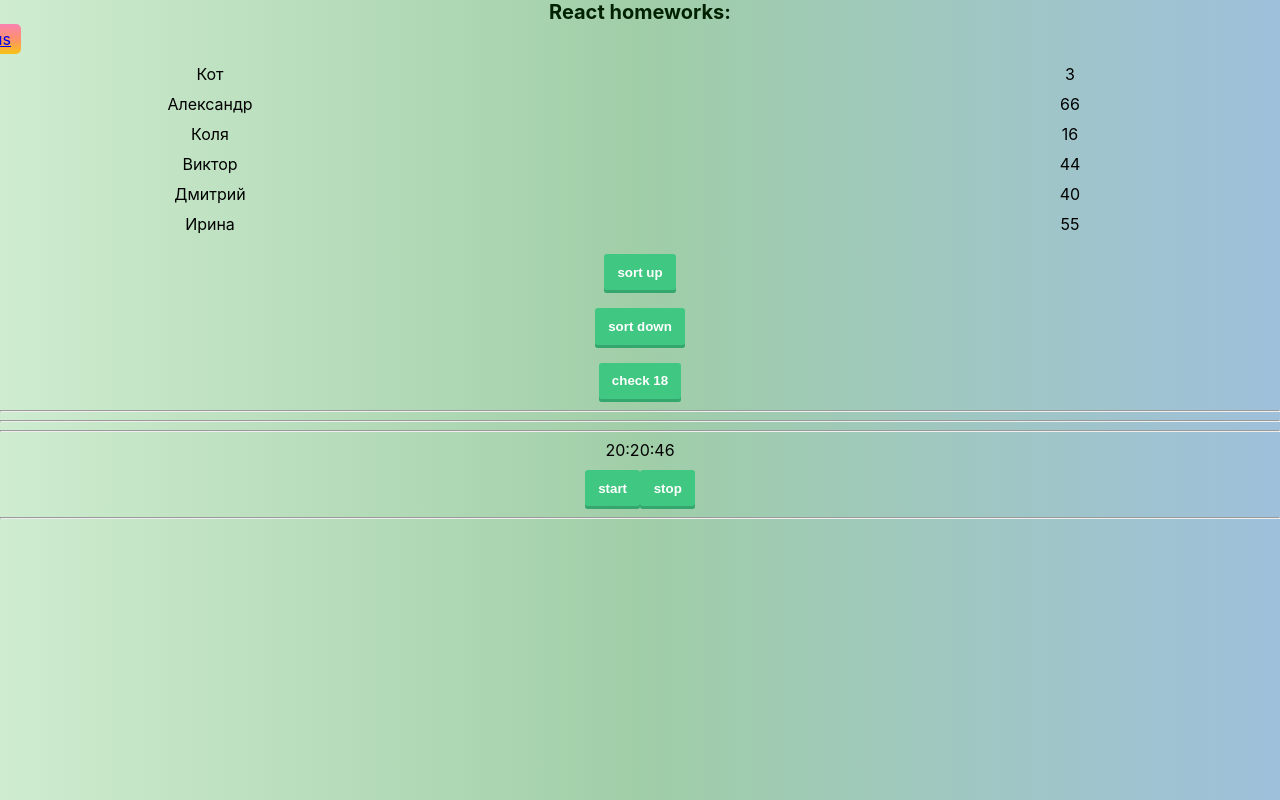
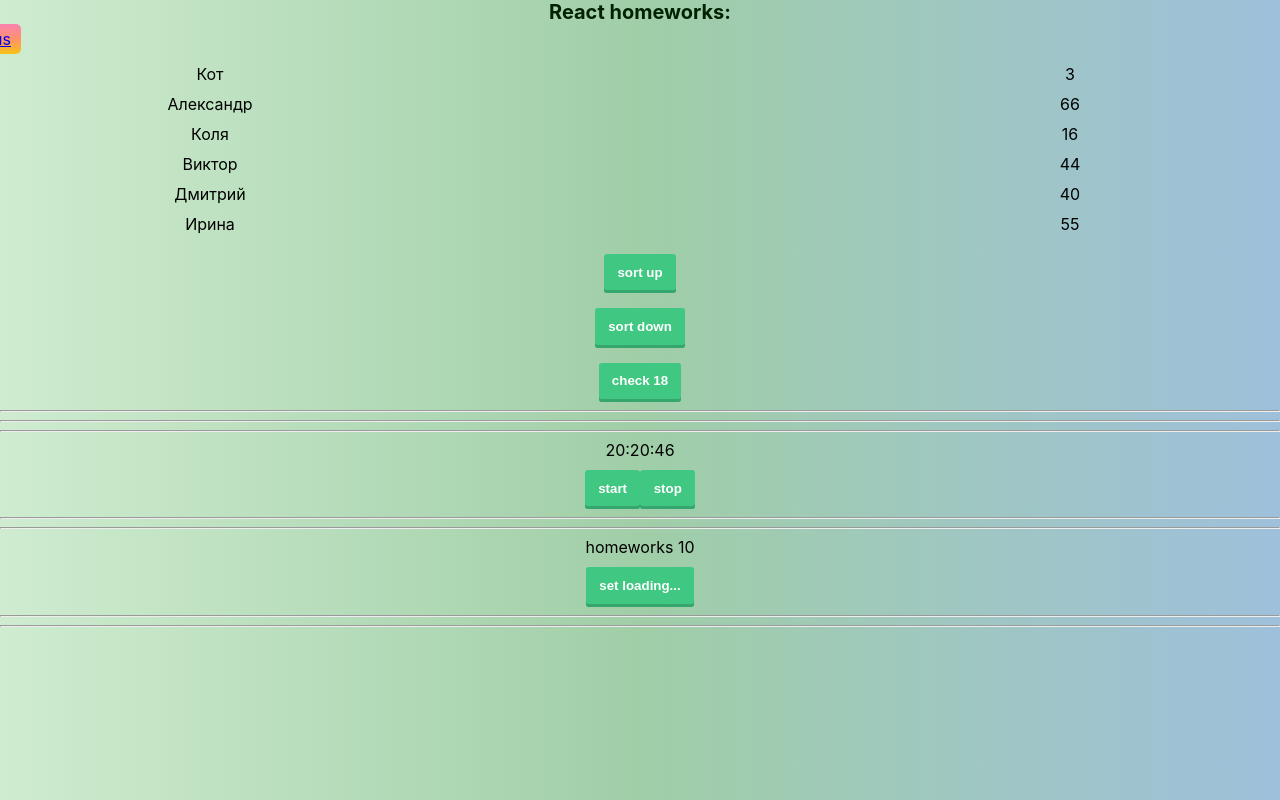
Before and after one commit to Sergey-Alex/HW, a React (Create React App) app: page /junior in a window 1280 px wide. Built offline with nearby package versions, Linux system fonts and the light colour scheme.

Commit message:
add HW10

```diff
--- a/package.json
+++ b/package.json
@@ -11,12 +11,15 @@
     "@types/node": "^16.7.13",
     "@types/react": "^18.0.0",
     "@types/react-dom": "^18.0.0",
+    "@types/react-redux": "^7.1.24",
     "@types/react-router-dom": "^5.3.3",
     "@types/uuid": "^8.3.4",
     "react": "^18.1.0",
     "react-dom": "^18.1.0",
+    "react-redux": "^8.0.2",
     "react-router-dom": "^6.3.0",
     "react-scripts": "5.0.1",
+    "redux": "^4.2.0",
     "typescript": "^4.4.2",
     "web-vitals": "^2.1.0"
   },
--- a/src/index.tsx
+++ b/src/index.tsx
@@ -4,13 +4,16 @@
 import App from './p1-main/m1-ui/u1-app/App'
 import * as serviceWorker from './serviceWorker'
 import {BrowserRouter} from "react-router-dom";
+import {Provider} from "react-redux";
+import store from "./p2-homeworks/h10/bll/store";
 
 ReactDOM.render(
-    <React.StrictMode>
-        <BrowserRouter>
-            <App/>
-        </BrowserRouter>
-    </React.StrictMode>,
+        <Provider store={store}>
+            <BrowserRouter>
+                <App/>
+            </BrowserRouter>
+        </Provider>
+       ,
     document.getElementById("root")
 )
 
--- a/src/p2-homeworks/h10/HW10.tsx
+++ b/src/p2-homeworks/h10/HW10.tsx
@@ -1,14 +1,23 @@
 import React from 'react'
 import SuperButton from '../h4/common/c2-SuperButton/SuperButton'
+import {useDispatch, useSelector} from "react-redux";
+import {AppStateType} from "./bll/store";
+import {loadingAC, StateType} from "./bll/loadingReducer";
+import spinner from '../../assets/Spinner.svg'
 
 function HW10() {
-    // useSelector, useDispatch
-    const loading = false
+
+    const dispatch = useDispatch()
+   const isLoading = useSelector<AppStateType, boolean>(state => state.loading.isLoading)
+
 
     const setLoading = () => {
-        // dispatch
-        // setTimeout
-        console.log('loading...')
+        dispatch(loadingAC(true))
+        setTimeout(()=>{
+            dispatch(loadingAC(false))
+        },1000)
+
+
     };
 
     return (
@@ -16,10 +25,9 @@
             <hr/>
             homeworks 10
 
-            {/*should work (должно работать)*/}
-            {loading
+            { isLoading
                 ? (
-                    <div>крутилка...</div>
+                    <img style={{height: '50px'}} src={spinner} alt='preloader'/>
                 ) : (
                     <div>
                         <SuperButton onClick={setLoading}>set loading...</SuperButton>
--- a/src/p2-homeworks/h10/bll/loadingReducer.ts
+++ b/src/p2-homeworks/h10/bll/loadingReducer.ts
@@ -1,14 +1,22 @@
+const IS_LOADING = 'IS_LOADING'
+
+type ActionType = ReturnType<typeof loadingAC>
+
+export type StateType = {
+    isLoading: boolean
+}
 const initState = {
-
+    isLoading: false
 }
 
-export const loadingReducer = (state = initState, action: any): any => { // fix any
+export const loadingReducer = (state: StateType = initState, action: ActionType): StateType => {
     switch (action.type) {
-        case '': {
+        case IS_LOADING: {
+            return {isLoading: action.isLoading}
+        }
+        default:
             return state
-        }
-        default: return state
     }
 }
 
-export const loadingAC = (): any => {} // fix any
+export const loadingAC = (isLoading: boolean) => ({type: IS_LOADING, isLoading}) as const
--- a/src/p2-homeworks/h10/bll/store.ts
+++ b/src/p2-homeworks/h10/bll/store.ts
@@ -1,15 +1,16 @@
 import {loadingReducer} from './loadingReducer'
+import {combineReducers, legacy_createStore} from "redux";
 
-// const reducers = combineReducers({
-//     loading: loadingReducer,
-//
-// })
-//
-// const store = createStore(reducers)
-//
-// export default store
-//
-// export type AppStoreType = ReturnType<typeof reducers>
-//
-// // @ts-ignore
-// window.store = store // for dev
+const reducers = combineReducers({
+    loading: loadingReducer,
+
+})
+
+const store = legacy_createStore(reducers)
+
+export default store
+
+export type AppStateType = ReturnType<typeof reducers>
+
+// @ts-ignore
+window.store = store // for dev
--- a/src/p2-homeworks/h5-rrd-v6/pages/Junior.tsx
+++ b/src/p2-homeworks/h5-rrd-v6/pages/Junior.tsx
@@ -2,12 +2,14 @@
 import './Junior.css'
 import HW8 from "../../h8/HW8";
 import HW9 from "../../h9/HW9";
+import HW10 from "../../h10/HW10";
 
 const Junior = () => {
     return (
         <div>
             <HW8/>
             <HW9/>
+            <HW10/>
         </div>
     );
 };
```
Also changed, not shown: src/assets/Spinner.svg (added), 1 other file (tests, documents, lock files or other folders).
